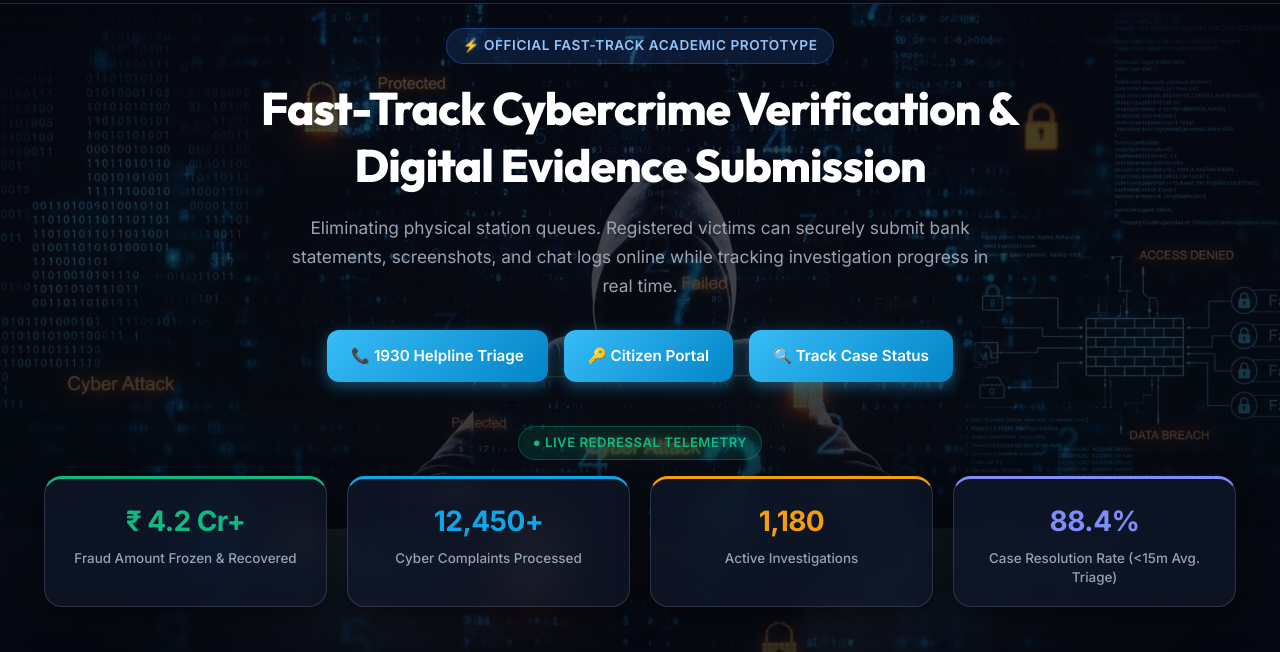
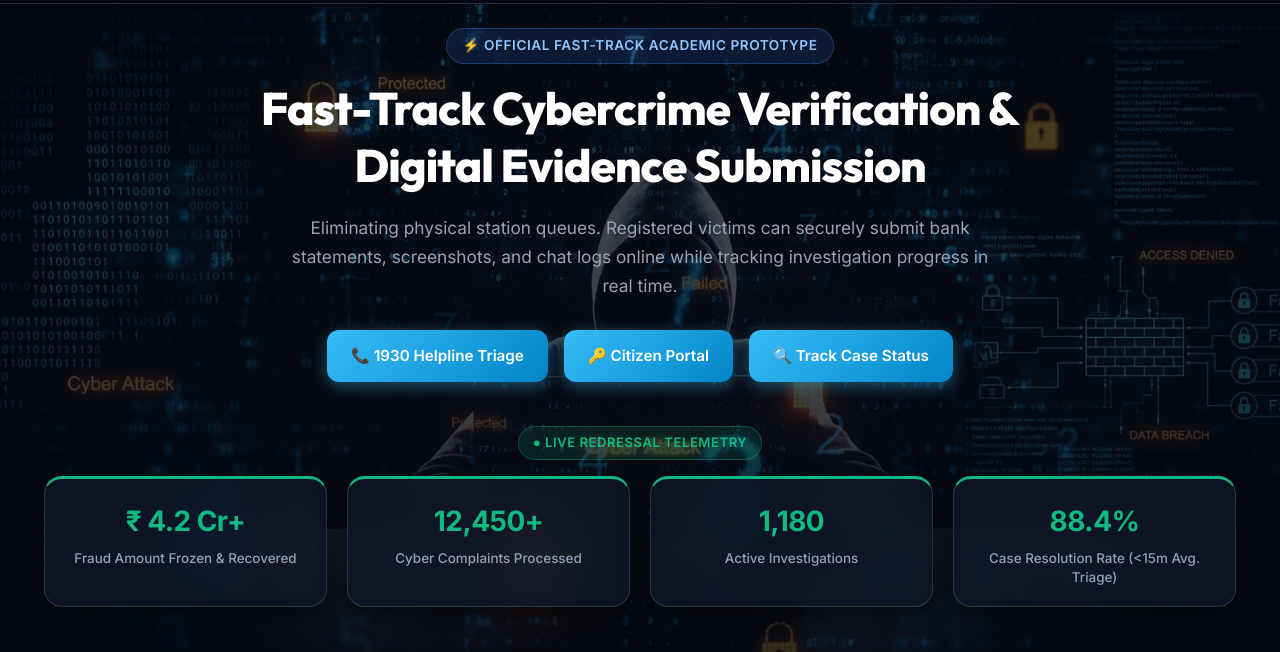
Before and after one commit to whynotphani/CyberCrime-Case-Reporting-Portal, a website: page frontend/index.html in a window 1280 px wide. Shown: the part 74-726 px from the top of the page. Drawn offline with Linux system fonts and the light colour scheme.

Commit message:
Unify all 4 metric cards to use the same Soft Emerald Green accent color

```diff
--- a/frontend/index.html
+++ b/frontend/index.html
@@ -61,7 +61,7 @@
       </span>
     </div>
 
-    <!-- Professional Cybercrime & Public Safety Dashboard Metrics Grid -->
+    <!-- Professional Cybercrime & Public Safety Dashboard Metrics Grid (Unified Color Theme) -->
     <div class="home-metrics-grid">
 
       <!-- Card 1: Financial Recovery -->
@@ -75,8 +75,8 @@
       </div>
 
       <!-- Card 2: Total Complaints -->
-      <div class="glass-card" style="padding: 1.25rem 1rem; text-align: center; border-top: 3px solid #0ea5e9; background: rgba(15, 23, 42, 0.75);">
-        <div style="font-size: 1.75rem; color: #0ea5e9; font-weight: 800; margin-bottom: 0.35rem; letter-spacing: -0.02em;">
+      <div class="glass-card" style="padding: 1.25rem 1rem; text-align: center; border-top: 3px solid #10b981; background: rgba(15, 23, 42, 0.75);">
+        <div style="font-size: 1.75rem; color: #10b981; font-weight: 800; margin-bottom: 0.35rem; letter-spacing: -0.02em;">
           12,450+
         </div>
         <div style="color: #94a3b8; font-size: 0.84rem; font-weight: 500; line-height: 1.35;">
@@ -85,8 +85,8 @@
       </div>
 
       <!-- Card 3: Active Cases -->
-      <div class="glass-card" style="padding: 1.25rem 1rem; text-align: center; border-top: 3px solid #f59e0b; background: rgba(15, 23, 42, 0.75);">
-        <div style="font-size: 1.75rem; color: #f59e0b; font-weight: 800; margin-bottom: 0.35rem; letter-spacing: -0.02em;">
+      <div class="glass-card" style="padding: 1.25rem 1rem; text-align: center; border-top: 3px solid #10b981; background: rgba(15, 23, 42, 0.75);">
+        <div style="font-size: 1.75rem; color: #10b981; font-weight: 800; margin-bottom: 0.35rem; letter-spacing: -0.02em;">
           1,180
         </div>
         <div style="color: #94a3b8; font-size: 0.84rem; font-weight: 500; line-height: 1.35;">
@@ -95,8 +95,8 @@
       </div>
 
       <!-- Card 4: Resolution Rate / Speed -->
-      <div class="glass-card" style="padding: 1.25rem 1rem; text-align: center; border-top: 3px solid #818cf8; background: rgba(15, 23, 42, 0.75);">
-        <div style="font-size: 1.75rem; color: #818cf8; font-weight: 800; margin-bottom: 0.35rem; letter-spacing: -0.02em;">
+      <div class="glass-card" style="padding: 1.25rem 1rem; text-align: center; border-top: 3px solid #10b981; background: rgba(15, 23, 42, 0.75);">
+        <div style="font-size: 1.75rem; color: #10b981; font-weight: 800; margin-bottom: 0.35rem; letter-spacing: -0.02em;">
           88.4%
         </div>
         <div style="color: #94a3b8; font-size: 0.84rem; font-weight: 500; line-height: 1.35;">
```
